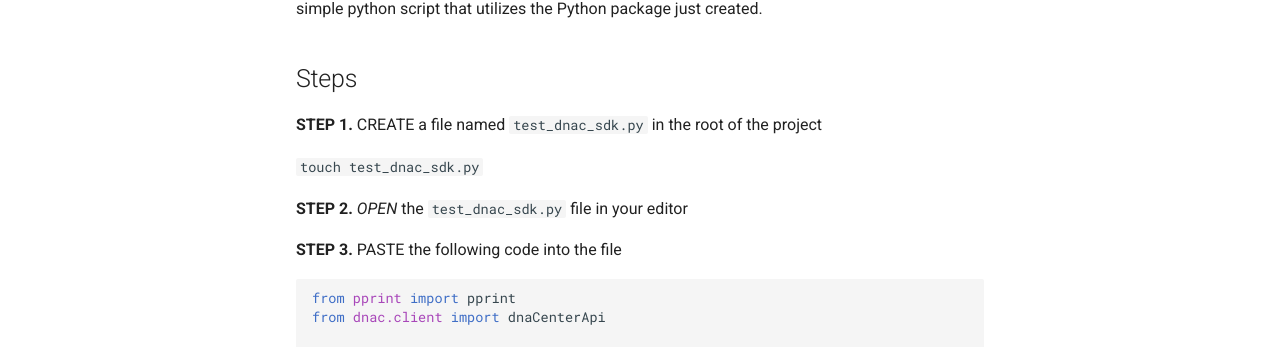
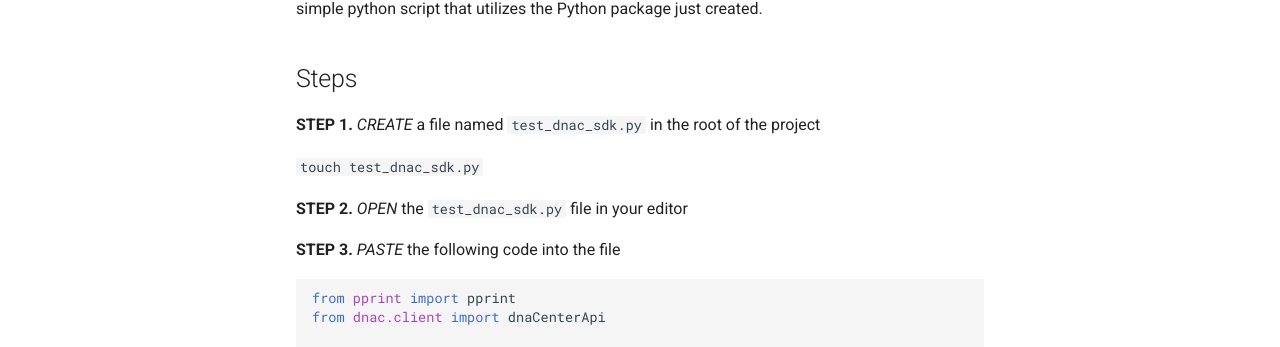
Before and after one commit to wwt/building-a-python-sdk, an MkDocs documentation site: the page built from docs/module-4.md, in a window 1280 px wide and 1238 px high. Shown: the part 283-630 px from the top of the window. Built offline with MkDocs 1.6.1 and Material for MkDocs 9.7.7, drawn with Linux system fonts in a browser that asks for light colours; comment, search, counter and statistics services are not loaded.

Commit message:
updates to mod 3  / 4

````diff
--- a/docs/module-4.md
+++ b/docs/module-4.md
@@ -4,13 +4,13 @@ Now that you have created the minimum elements of your DNAC SDK you can use it i
 
 ## Steps
 
-**STEP 1.** CREATE a file named `test_dnac_sdk.py` in the root of the project
+**STEP 1.** *CREATE* a file named `test_dnac_sdk.py` in the root of the project
 
 `touch test_dnac_sdk.py`
 
 **STEP 2.** *OPEN* the `test_dnac_sdk.py` file in your editor
 
-**STEP 3.** PASTE the following code into the file
+**STEP 3.** *PASTE* the following code into the file
 
 ```python
 from pprint import pprint
````
Also changed, not shown: docs/module-3.md (+19 -2 lines), docs/_images/repo_code.png.
